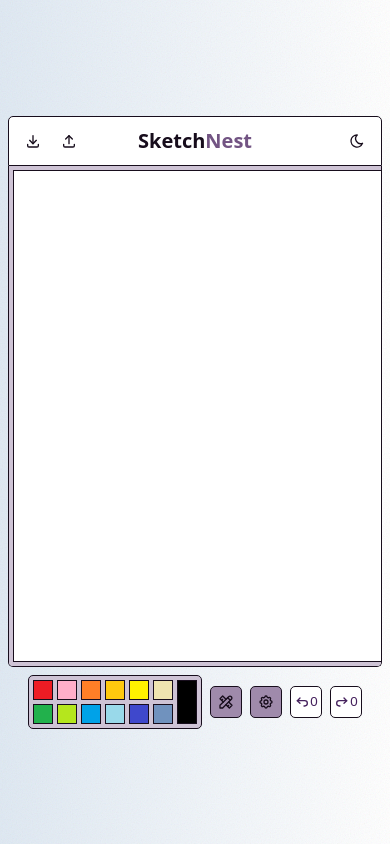
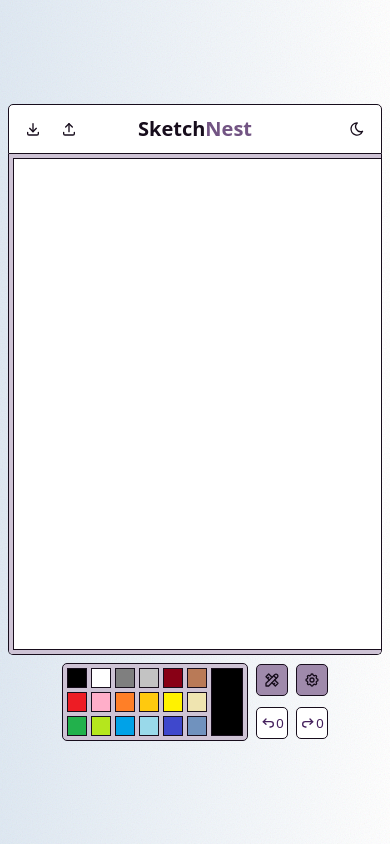
Before and after one commit to sebasrh7/SketchNest, a React (Vite) app: page / in a window 390 px wide. Built offline with nearby package versions, Linux system fonts and the light colour scheme.

Commit message:
Update responsive styles for smaller screens

```diff
--- a/src/App.css
+++ b/src/App.css
@@ -30,7 +30,7 @@
   display: contents;
 }
 
-@media (max-width: 992px) {
+@media (max-width: 768px) {
   .app {
     display: flex;
     flex-direction: column;
@@ -38,10 +38,31 @@
   }
 
   .controls {
-    display: flex;
+    display: grid;
+    grid-template-columns: repeat(3, 0fr);
+    align-items: center;
+    justify-items: center;
     justify-content: center;
-    align-items: center;
     gap: var(--spacing-xs);
-    max-width: 100%;
+
+    .color-palette {
+      grid-column: 1 / 2;
+      grid-row: 1 / 3;
+    }
+
+    .toolbox {
+      grid-column: 2 / 3;
+      grid-row: 1 / 2;
+    }
+
+    .stroke-settings {
+      grid-column: 3 / 4;
+      grid-row: 1 / 2;
+    }
+
+    .undo-redo {
+      grid-column: span 2 / span 4;
+      grid-row: 2 / 3;
+    }
   }
 }
--- a/src/styles/Button.css
+++ b/src/styles/Button.css
@@ -44,7 +44,7 @@ button {
   }
 }
 
-@media (max-width: 992px) {
+@media (max-width: 768px) {
   button {
     width: 32px;
     height: 32px;
--- a/src/styles/Canvas/Canvas.css
+++ b/src/styles/Canvas/Canvas.css
@@ -25,7 +25,7 @@
   }
 }
 
-@media (max-width: 992px) {
+@media (max-width: 768px) {
   .canvas {
     .canvas-container {
       padding: var(--padding-xxs);
@@ -36,33 +36,36 @@
       overscroll-behavior: contain;
     }
 
-    .canvas-container::-webkit-scrollbar {
+    ::-webkit-scrollbar {
       height: 20px;
     }
 
-    .canvas-container::-webkit-scrollbar-track {
+    ::-webkit-scrollbar-track {
       background: var(--scrollbar-track);
-      border-radius: var(--border-radius);
+      border-radius: 0 0 var(--border-radius) var(--border-radius);
     }
 
-    .canvas-container::-webkit-scrollbar-thumb {
+    ::-webkit-scrollbar-thumb {
       background-color: var(--scrollbar-thumb);
       border-radius: var(--border-radius);
-      border: 2px solid var(--scrollbar-track);
 
       background-repeat: no-repeat;
       background-position: center;
       background-size: 16px;
     }
 
-    .canvas-container::-webkit-scrollbar-thumb {
-      background-image: url("../assets/caret-left-right.-light.svg");
+    ::-webkit-scrollbar-button {
+      display: none;
+    }
+
+    ::-webkit-scrollbar-thumb {
+      background-image: url("@/assets/caret-left-right.-light.svg");
     }
   }
   /* Modo oscuro */
   [data-theme="dark"] {
-    .canvas-container::-webkit-scrollbar-thumb {
-      background-image: url("../assets/caret-left-right-dark.svg");
+    ::-webkit-scrollbar-thumb {
+      background-image: url("@/assets/caret-left-right-dark.svg");
     }
   }
 }
--- a/src/styles/Canvas/Header.css
+++ b/src/styles/Canvas/Header.css
@@ -76,7 +76,7 @@
   }
 }
 
-@media (max-width: 992px) {
+@media (max-width: 768px) {
   .header {
     .title {
       font-size: var(--font-size-m);
--- a/src/styles/Controls/ColorPalette/ColorPalette.css
+++ b/src/styles/Controls/ColorPalette/ColorPalette.css
@@ -49,7 +49,7 @@
   }
 }
 
-@media (max-width: 992px) {
+@media (max-width: 768px) {
   .color-palette {
     .color-palette-container {
       padding: var(--padding-xxs);
@@ -61,16 +61,19 @@
 
       .palette-grid {
         grid-template-columns: repeat(6, 1fr);
-        place-content: center;
-        height: 44px;
+        height: 68px;
         gap: var(--spacing-xxs);
         border: none;
-        overflow: hidden;
+        overflow-y: hidden;
 
         .color-swatch {
           border: var(--border-width) var(--border-style) var(--border-color);
           width: 20px;
           height: 20px;
+
+          &:hover {
+            transform: none;
+          }
         }
       }
     }
--- a/src/styles/Controls/StrokeSettings/StrokeSettings.css
+++ b/src/styles/Controls/StrokeSettings/StrokeSettings.css
@@ -15,7 +15,7 @@
   border: var(--border-width) var(--border-style) var(--border-color);
 }
 
-@media (max-width: 992px) {
+@media (max-width: 768px) {
   .stroke-settings-container {
     display: none;
   }
--- a/src/styles/Controls/StrokeSettings/Thickness.css
+++ b/src/styles/Controls/StrokeSettings/Thickness.css
@@ -24,7 +24,7 @@
   }
 }
 
-@media (max-width: 992px) {
+@media (max-width: 768px) {
   .thickness-buttons {
     flex-direction: column;
   }
--- a/src/styles/Controls/StrokeSettings/Transparency.css
+++ b/src/styles/Controls/StrokeSettings/Transparency.css
@@ -30,7 +30,7 @@
   border: var(--border-width) var(--border-style) var(--border-color);
 }
 
-@media (max-width: 992px) {
+@media (max-width: 768px) {
   .transparency-slider {
     flex-direction: column;
     justify-content: space-between;
--- a/src/styles/Controls/Toolbox/Toolbox.css
+++ b/src/styles/Controls/Toolbox/Toolbox.css
@@ -16,7 +16,7 @@
   }
 }
 
-@media (max-width: 992px) {
+@media (max-width: 768px) {
   .toolbox {
     .toolbox-container {
       display: none;
--- a/src/styles/Controls/UndoRedo/UndoRedo.css
+++ b/src/styles/Controls/UndoRedo/UndoRedo.css
@@ -7,7 +7,7 @@
   display: none;
 }
 
-@media (max-width: 992px) {
+@media (max-width: 768px) {
   .undo-redo.mobile {
     display: flex;
     gap: var(--spacing-xs);
--- a/src/styles/DropdownMenu.css
+++ b/src/styles/DropdownMenu.css
@@ -1,17 +1,12 @@
-.dropdown {
+.dropdown-menu {
+  display: none;
   position: relative;
 }
 
-.dropdown-menu {
-  display: none;
-}
-
-.dropdown-content{
+.dropdown-content {
   position: absolute;
-  height: auto;
-  width: auto;
-  bottom: 124px;
-  right: 10px;
+  left: 0;
+  bottom: calc(100% + 20px);
 
   background-color: var(--dropdown-background);
   border-radius: var(--border-radius);
@@ -19,3 +14,14 @@
   padding: var(--padding-xxs);
   box-shadow: var(--box-shadow);
 }
+
+.dropdown-content.show {
+  opacity: 1;
+  transform: translateY(0);
+  transition: opacity 0.3s, transform 0.3s ease-in-out;
+
+  @starting-style {
+    opacity: 0;
+    transform: translateY(10px);
+  }
+}
--- a/src/styles/Input.css
+++ b/src/styles/Input.css
@@ -44,7 +44,7 @@
   border-radius: 5px;
   padding: 0;
   height: 42px;
-    width: 98px;
+  width: 98px;
   cursor: pointer;
 
   &::-webkit-color-swatch-wrapper {
@@ -62,8 +62,8 @@
   }
 }
 
-@media (max-width: 992px) {
-  .input-wrapper {
+@media (max-width: 768px) {
+  .input-wrapper.transparency {
     transform: rotate(-90deg);
   }
 
@@ -72,9 +72,8 @@
   }
 
   .input-field[type="color"] {
-    width: 20px;
-    height: 44px;
+    height: 68px;
+    width: 32px;
     border-radius: 0;
-    transform: rotate(90deg);
   }
 }
```
